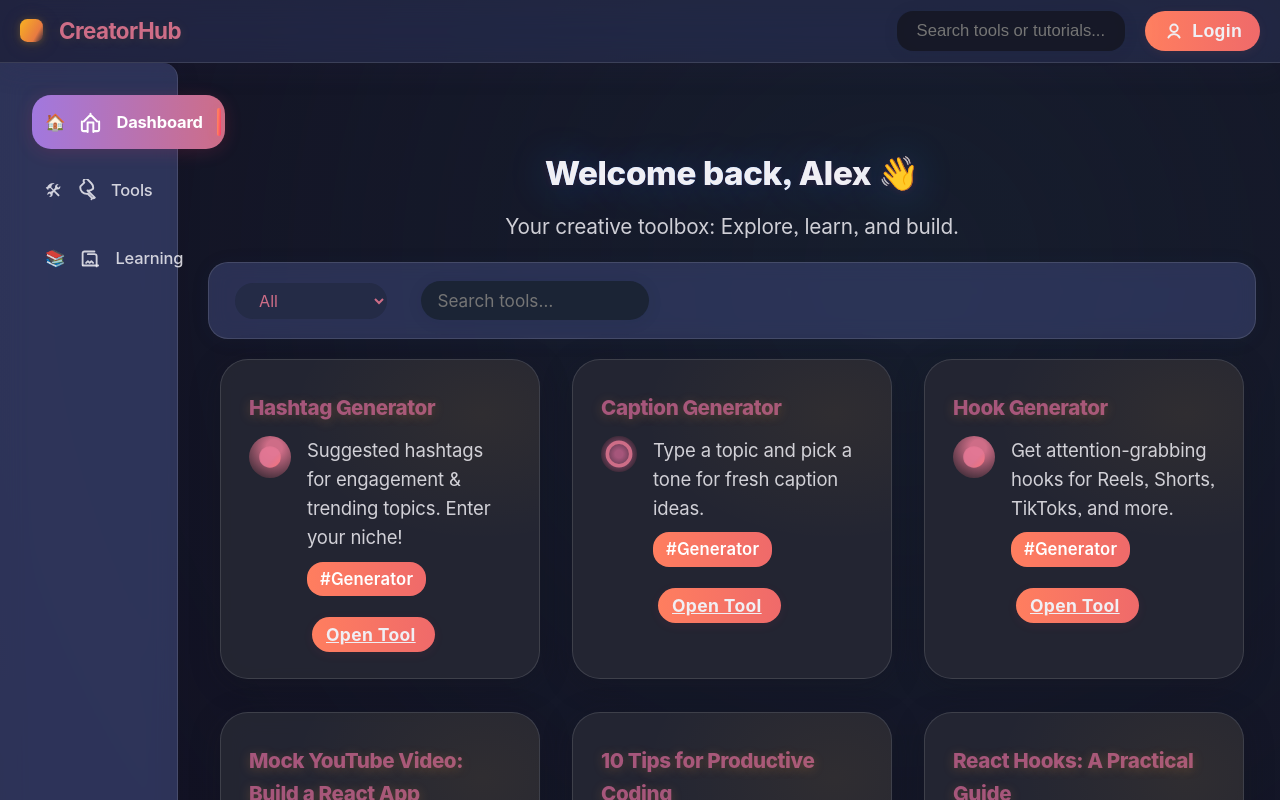
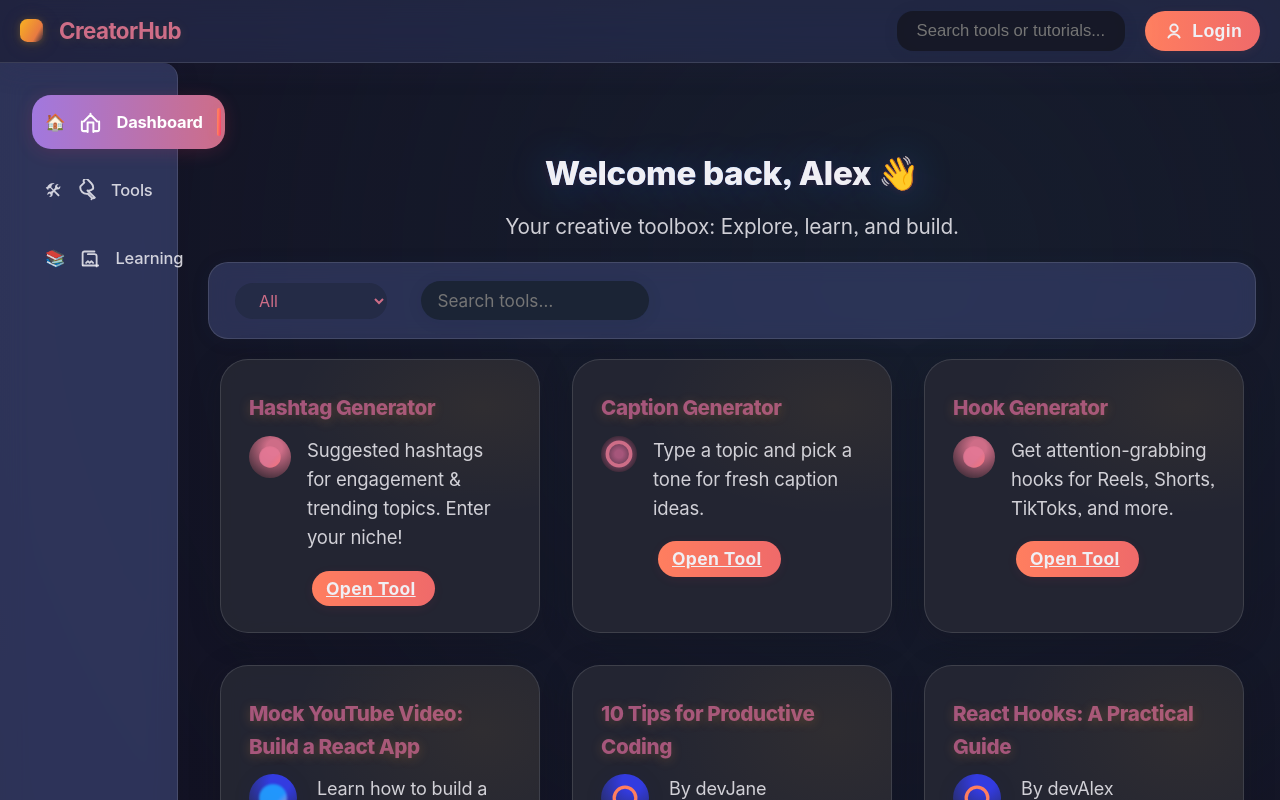
Before and after one commit to Workflow-Manager-admin/creatorhub-59567-1346ea53, a React (Create React App) app in the folder creatorhub_frontend/: page / in a window 1280 px wide. Shown: the top 800 px of the page. Built offline with nearby package versions, Linux system fonts and the light colour scheme; the HTML template or start-up script is replaced by a standard one.

Commit message:
commit20

```diff
--- a/creatorhub_frontend/src/components/SmallToolCard.js
+++ b/creatorhub_frontend/src/components/SmallToolCard.js
@@ -1,3 +1,4 @@
+// SmallToolCard.js
 import React, { useState } from "react";
 import Modal from "./Modal";
 import Card from "./Card";
@@ -53,7 +54,7 @@ function SmallToolCardIconPlaceholder({ iconType = "lottie" }) {
 function SmallToolCard({
   title,
   desc,
-  tags,
+  // tags, // <--- YOU CAN REMOVE THIS PROP IF YOU DON'T PASS IT ANYWHERE ELSE EITHER
   iconType = "lottie",
   Button,
   toolContent
@@ -71,22 +72,14 @@ function SmallToolCard({
         if (e && e.preventDefault) e.preventDefault();
         setModalOpen(true);
       },
-      // Ensure the button itself does not have conflicting inline styles if the Button prop
-      // already has a className like "ch-info-btn". Rely on CSS for these.
-      style: {
-        // Only keep truly unique or overriding styles here if necessary,
-        // otherwise let the Button's className control its appearance.
-        // The original inline styles here are often redundant with ch-info-btn
-        // For instance, background, margin-top, color are handled by ch-info-btn.
-        // Remove 'background', 'marginTop', 'color' from here if ch-info-btn is the sole source of truth.
-      }
+      style: {} // Keep this empty if styles are handled by className
     });
   }
 
   return (
     <Card title={title}>
       <div style={{ display: "flex", alignItems: "flex-start" }}>
-        <SmallToolCardIconPlaceholder iconType={iconType} /> {/* Use the new helper component */}
+        <SmallToolCardIconPlaceholder iconType={iconType} />
         <div style={{ flex: 1 }}>
           <div style={{
             marginBottom: 4,
@@ -96,18 +89,18 @@ function SmallToolCard({
             {desc}
           </div>
           <div style={{ marginTop: 9, marginBottom: 10 }}>
+            {/* REMOVE OR COMMENT OUT THIS WHOLE BLOCK TO GET RID OF THE TAGS */}
+            {/*
             {tags && tags.map(tag =>
               <span
                 className="ch-card-tag"
                 key={tag.label}
                 style={{
-                  // Only apply accent specific background/color, rest handled by .ch-card-tag
-                  background: tag.accent === "tool" ? "var(--accent-gradient)" : "var(--background-secondary)", // Use CSS var for default bg
-                  color: tag.accent === "tool" ? "var(--palette-primary)" : "var(--accent)", // Use CSS var for default color
-                  // Removed other redundant styles like borderRadius, fontSize, marginRight, fontWeight, verticalAlign
-                  // as they are handled by .ch-card-tag
+                  background: tag.accent === "tool" ? "var(--accent-gradient)" : "var(--background-secondary)",
+                  color: tag.accent === "tool" ? "var(--palette-primary)" : "var(--accent)",
                 }}>#{tag.label}</span>
             )}
+            */}
           </div>
           {LaunchButton}
         </div>
```
Also changed, not shown: 1 other file (tests, documents, lock files or other folders).
